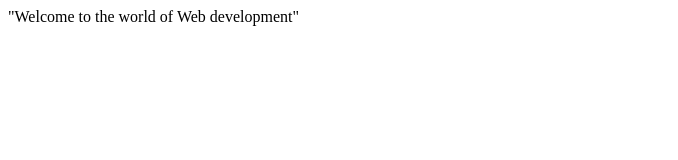
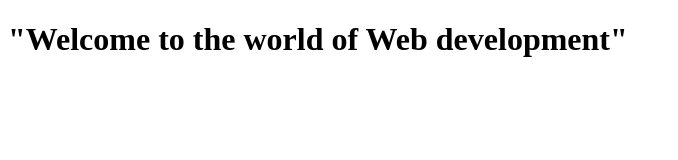
Before and after one commit to acciojob/getting-started-why-software-UserNikhil, a website: page main.html in a window 1280 px wide. Shown: the whole page, without its empty margins (0-678 px from the left). Drawn offline with Linux system fonts and the light colour scheme.

Commit message:
created a submission

```diff
--- a/main.html
+++ b/main.html
@@ -8,7 +8,9 @@
 
 <body>
 	<!-- the entire body must be written by student -->
-	<div id="text">  "Welcome to the world of Web development"</div>
+	<div id="text">
+		<h1> "Welcome to the world of Web development"</h1>
+	</div>
 
     <script type="text/javascript" src="./script.js">
 </script>
```
